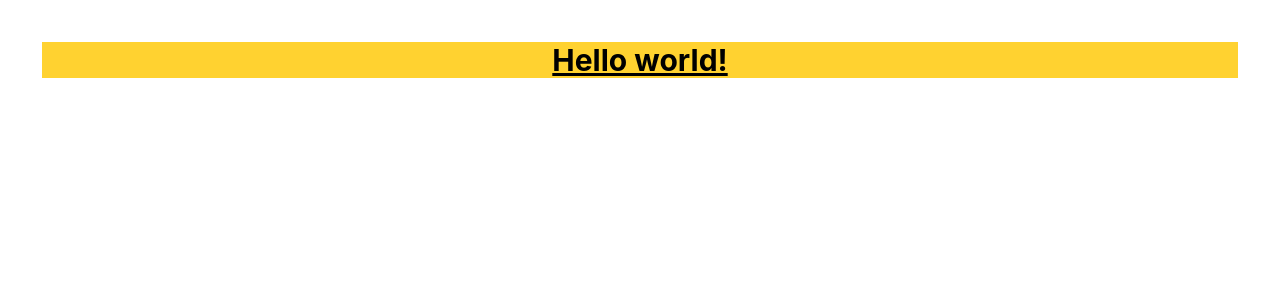
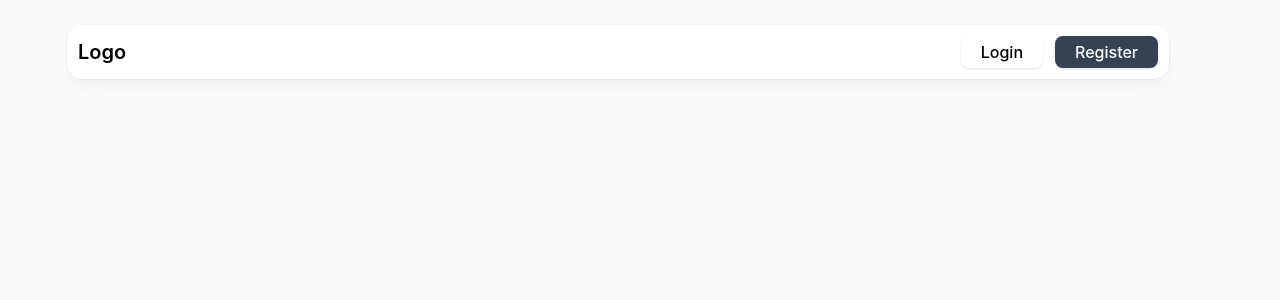
Before and after one commit to mohmdrezaei/mini-projects-landing, a React (Vite) app: page / in a window 1280 px wide. Shown: the top 300 px of the page. Built offline with nearby package versions, Linux system fonts and the light colour scheme.

Commit message:
Header design

```diff
--- a/src/App.jsx
+++ b/src/App.jsx
@@ -2,16 +2,13 @@ import { useState } from 'react'
 import reactLogo from './assets/react.svg'
 import viteLogo from '/vite.svg'
 import './App.css'
+import Layout from './layout/Layout'
 
 function App() {
   const [count, setCount] = useState(0)
 
   return (
-    <>
-      <h1 class="text-3xl font-bold underline bg-amber-300">
-    Hello world!
-  </h1>
-    </>
+    <Layout/>
   )
 }
 
--- a/src/index.css
+++ b/src/index.css
@@ -10,10 +10,11 @@ body {
   max-width: 1440px;
   min-height: 100vh;
   padding: 10px;
+  background-color: #f9fafb;
 }
 
 * {
-  padding: 0;
+
   margin: 0;
   box-sizing: border-box;
 }
--- /dev/null
+++ b/src/layout/Header.jsx
@@ -0,0 +1,35 @@
+
+function Header() {
+  return (
+    <header className="fixed top-2 z-30 w-full md:top-6">
+      <div className="mx-auto max-w-6xl px-4 sm:px-6">
+        <div className="relative flex h-14 items-center justify-between gap-3 rounded-2xl bg-white/90 px-3 shadow-lg shadow-black/[0.03] backdrop-blur-xs before:pointer-events-none before:absolute before:inset-0 before:rounded-[inherit] before:border before:border-transparent before:[background:linear-gradient(var(--color-gray-100),var(--color-gray-200))_border-box] before:[mask-composite:exclude_!important] before:[mask:linear-gradient(white_0_0)_padding-box,_linear-gradient(white_0_0)]">
+          <div className="flex flex-1 items-center">
+           <h1 className="font-[600] text-xl">Logo</h1>
+          </div>
+
+          <ul className="flex flex-1 items-center justify-end gap-3">
+            <li>
+              <button
+                href="/signin"
+                className="px-5 py-1 rounded-lg shadow-sm cursor-pointer font-[500]"
+              >
+                Login
+              </button>
+            </li>
+            <li>
+              <button
+                href="/signup"
+                className="px-5 py-1 rounded-lg shadow-sm bg-gray-700 text-white cursor-pointer font-[500]"
+              >
+                Register
+              </button>
+            </li>
+          </ul>
+        </div>
+      </div>
+    </header>
+  );
+}
+
+export default Header;
--- /dev/null
+++ b/src/layout/Layout.jsx
@@ -0,0 +1,15 @@
+import Header from "./Header"
+
+function Layout({children}) {
+  return (
+    <>
+    <Header/>
+    <div >
+        {children}
+    </div>
+
+    </>
+  )
+}
+
+export default Layout
```
